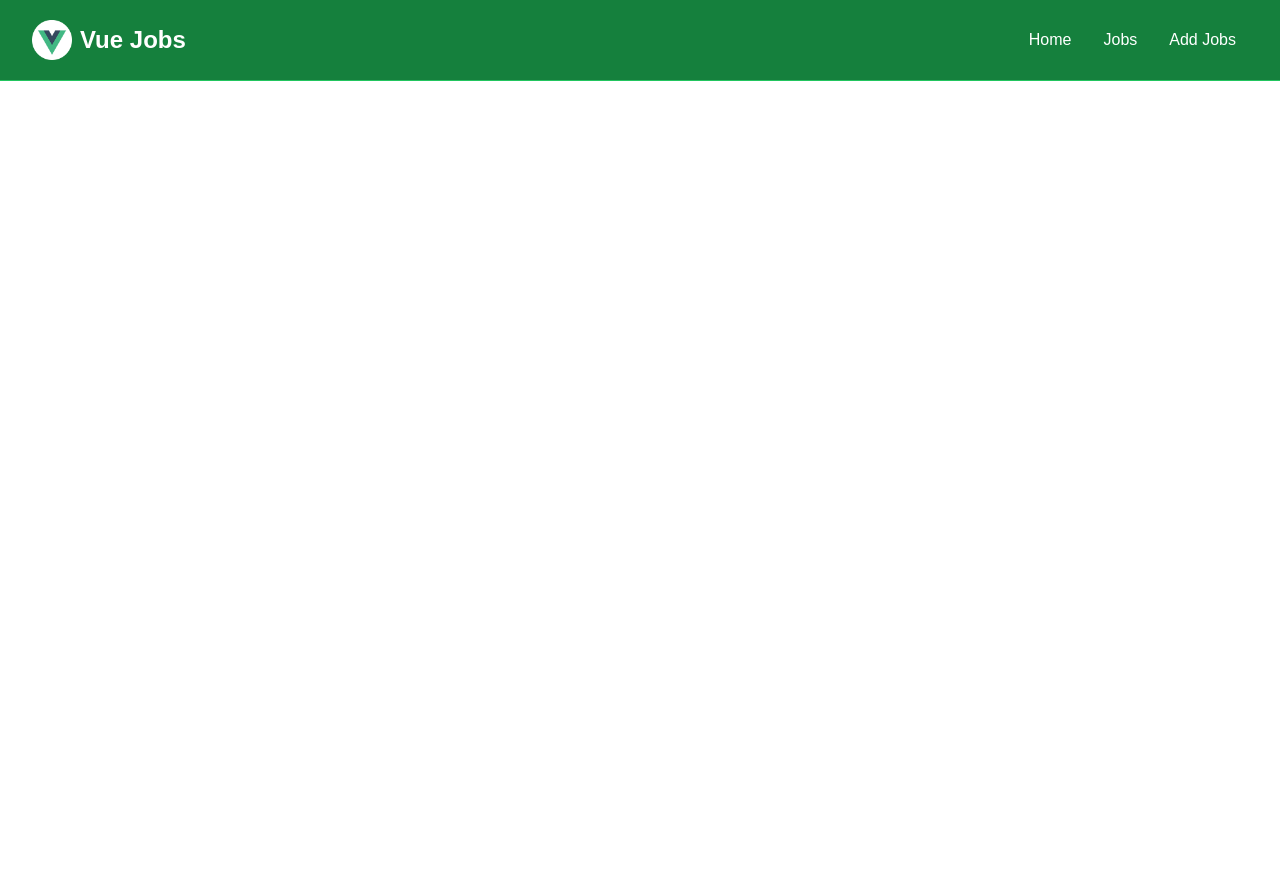
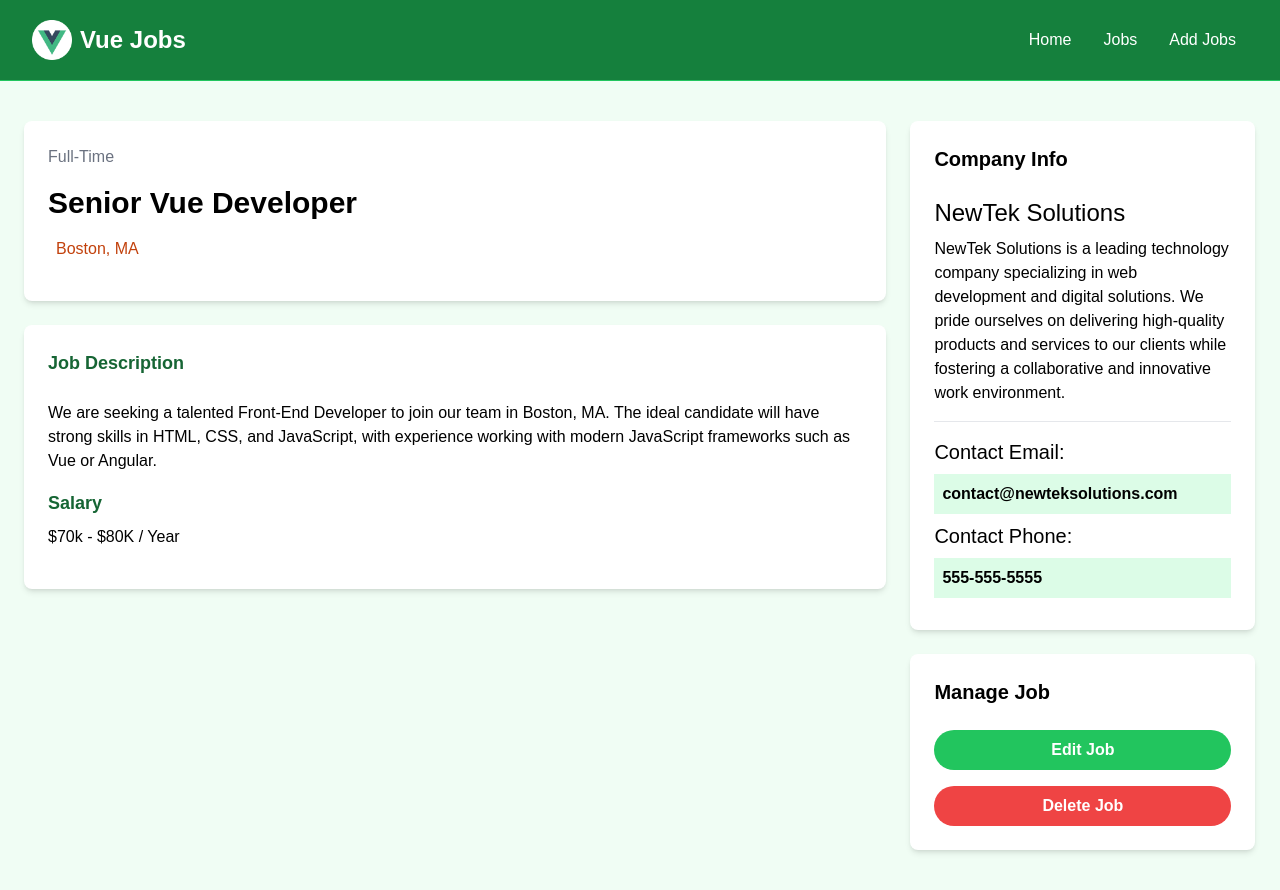
Before and after one commit to SamedyHUNX/VueJobs, a Vue app: page /jobs/1 in a window 1280 px wide. Before the commit the page ends 800 px from the top, so only its background shows below. Built offline with nearby package versions, Linux system fonts and the light colour scheme.

Commit message:
homepage done

```diff
--- a/src/components/JobListing.vue
+++ b/src/components/JobListing.vue
@@ -50,7 +50,7 @@ const truncatedDescription = computed(() => {
           {{ job.location }}
         </div>
         <RouterLink
-          :to="'/job/' + job.id"
+          :to="'/jobs/' + job.id"
           class="h-[36px] bg-green-500 hover:bg-green-600 text-white px-4 py-2 rounded-lg text-center text-sm"
         >
           Read More
--- a/src/router/index.js
+++ b/src/router/index.js
@@ -1,12 +1,16 @@
 import { createRouter, createWebHistory } from "vue-router";
 import HomeView from "@/views/HomeView.vue";
 import JobsView from "@/views/JobsView.vue";
+import NotFound from "@/views/NotFound.vue";
+import JobView from "@/views/JobView.vue";
 
 const router = createRouter({
   history: createWebHistory(import.meta.env.BASE_URL),
   routes: [
     { path: "/", name: "home", component: HomeView },
     { path: "/jobs", name: "jobs", component: JobsView },
+    { path: "/jobs/:id", name: "job", component: JobView },
+    { path: "/:catchAll(.*)", name: "not-found", component: NotFound },
   ],
 });
 
--- /dev/null
+++ b/src/views/JobView.vue
@@ -0,0 +1,87 @@
+<script setup></script>
+
+<template>
+  <section class="bg-green-50">
+    <div class="container m-auto py-10 px-6">
+      <div class="grid grid-cols-1 md:grid-cols-70/30 w-full gap-6">
+        <main>
+          <div
+            class="bg-white p-6 rounded-lg shadow-md text-center md:text-left"
+          >
+            <div class="text-gray-500 mb-4">Full-Time</div>
+            <h1 class="text-3xl font-bold mb-4">Senior Vue Developer</h1>
+            <div
+              class="text-gray-500 mb-4 flex align-middle justify-center md:justify-start"
+            >
+              <i
+                class="fa-solid fa-location-dot text-lg text-orange-700 mr-2"
+              ></i>
+              <p class="text-orange-700">Boston, MA</p>
+            </div>
+          </div>
+
+          <div class="bg-white p-6 rounded-lg shadow-md mt-6">
+            <h3 class="text-green-800 text-lg font-bold mb-6">
+              Job Description
+            </h3>
+
+            <p class="mb-4">
+              We are seeking a talented Front-End Developer to join our team in
+              Boston, MA. The ideal candidate will have strong skills in HTML,
+              CSS, and JavaScript, with experience working with modern
+              JavaScript frameworks such as Vue or Angular.
+            </p>
+
+            <h3 class="text-green-800 text-lg font-bold mb-2">Salary</h3>
+
+            <p class="mb-4">$70k - $80K / Year</p>
+          </div>
+        </main>
+
+        <!-- Sidebar -->
+        <aside>
+          <!-- Company Info -->
+          <div class="bg-white p-6 rounded-lg shadow-md">
+            <h3 class="text-xl font-bold mb-6">Company Info</h3>
+
+            <h2 class="text-2xl">NewTek Solutions</h2>
+
+            <p class="my-2">
+              NewTek Solutions is a leading technology company specializing in
+              web development and digital solutions. We pride ourselves on
+              delivering high-quality products and services to our clients while
+              fostering a collaborative and innovative work environment.
+            </p>
+
+            <hr class="my-4" />
+
+            <h3 class="text-xl">Contact Email:</h3>
+
+            <p class="my-2 bg-green-100 p-2 font-bold">
+              contact@newteksolutions.com
+            </p>
+
+            <h3 class="text-xl">Contact Phone:</h3>
+
+            <p class="my-2 bg-green-100 p-2 font-bold">555-555-5555</p>
+          </div>
+
+          <!-- Manage -->
+          <div class="bg-white p-6 rounded-lg shadow-md mt-6">
+            <h3 class="text-xl font-bold mb-6">Manage Job</h3>
+            <a
+              href="add-job.html"
+              class="bg-green-500 hover:bg-green-600 text-white text-center font-bold py-2 px-4 rounded-full w-full focus:outline-none focus:shadow-outline mt-4 block"
+              >Edit Job</a
+            >
+            <button
+              class="bg-red-500 hover:bg-red-600 text-white font-bold py-2 px-4 rounded-full w-full focus:outline-none focus:shadow-outline mt-4 block"
+            >
+              Delete Job
+            </button>
+          </div>
+        </aside>
+      </div>
+    </div>
+  </section>
+</template>
--- /dev/null
+++ b/src/views/NotFound.vue
@@ -0,0 +1,16 @@
+<script setup>
+import { RouterLink } from "vue-router";
+</script>
+
+<template>
+  <section class="text-center flex flex-col justify-center items-center h-96">
+    <i class="pi pi-exclamation-triangle text-yellow-500 text-7xl mb-5"></i>
+    <h1 class="text-6xl font-bold mb-4">404 Not Found</h1>
+    <p class="text-xl mb-5">This page does not exist</p>
+    <RouterLink
+      to="/"
+      class="text-white bg-green-700 hover:bg-green-900 rounded-md px-3 py-2 mt-4"
+      >Go Back</RouterLink
+    >
+  </section>
+</template>
```
